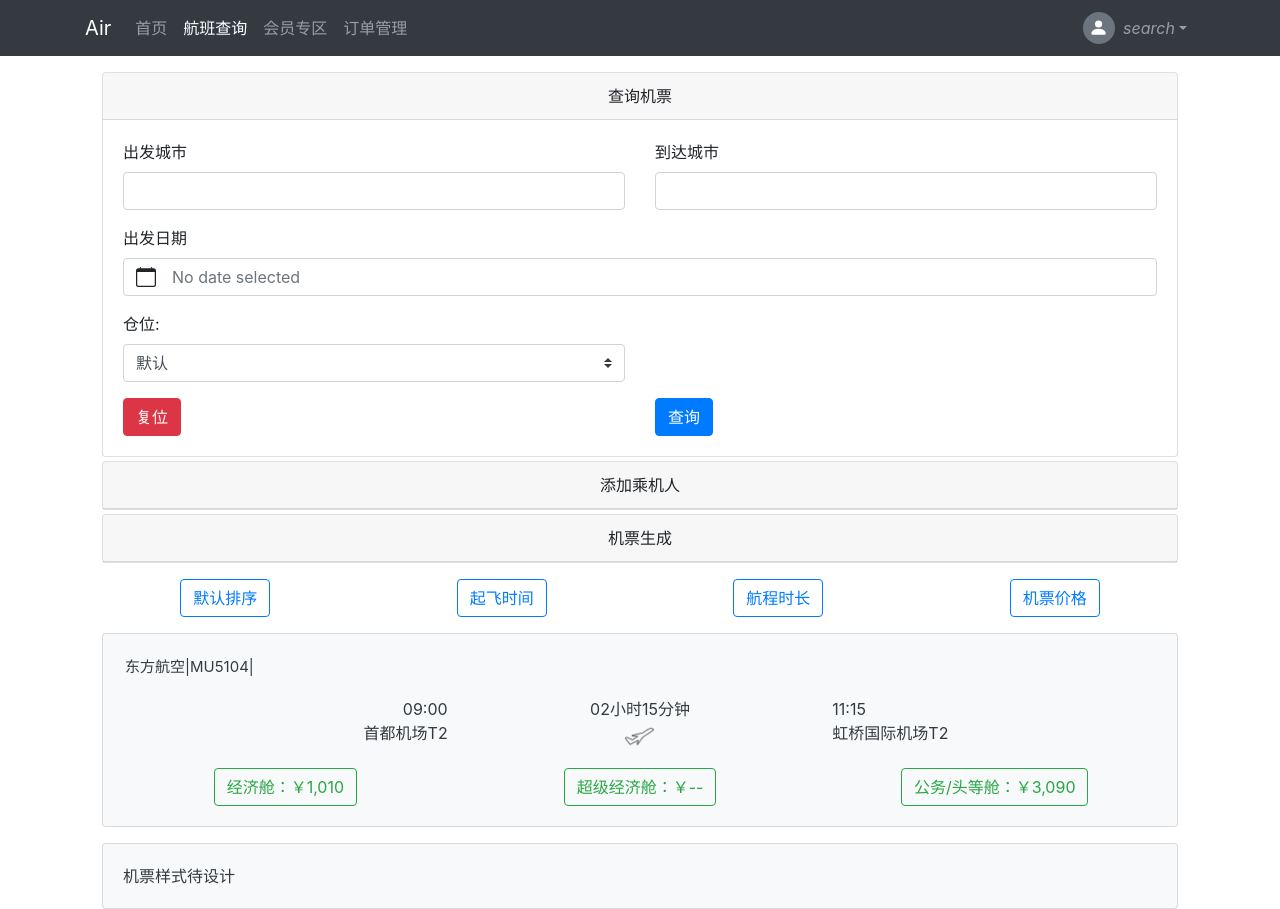
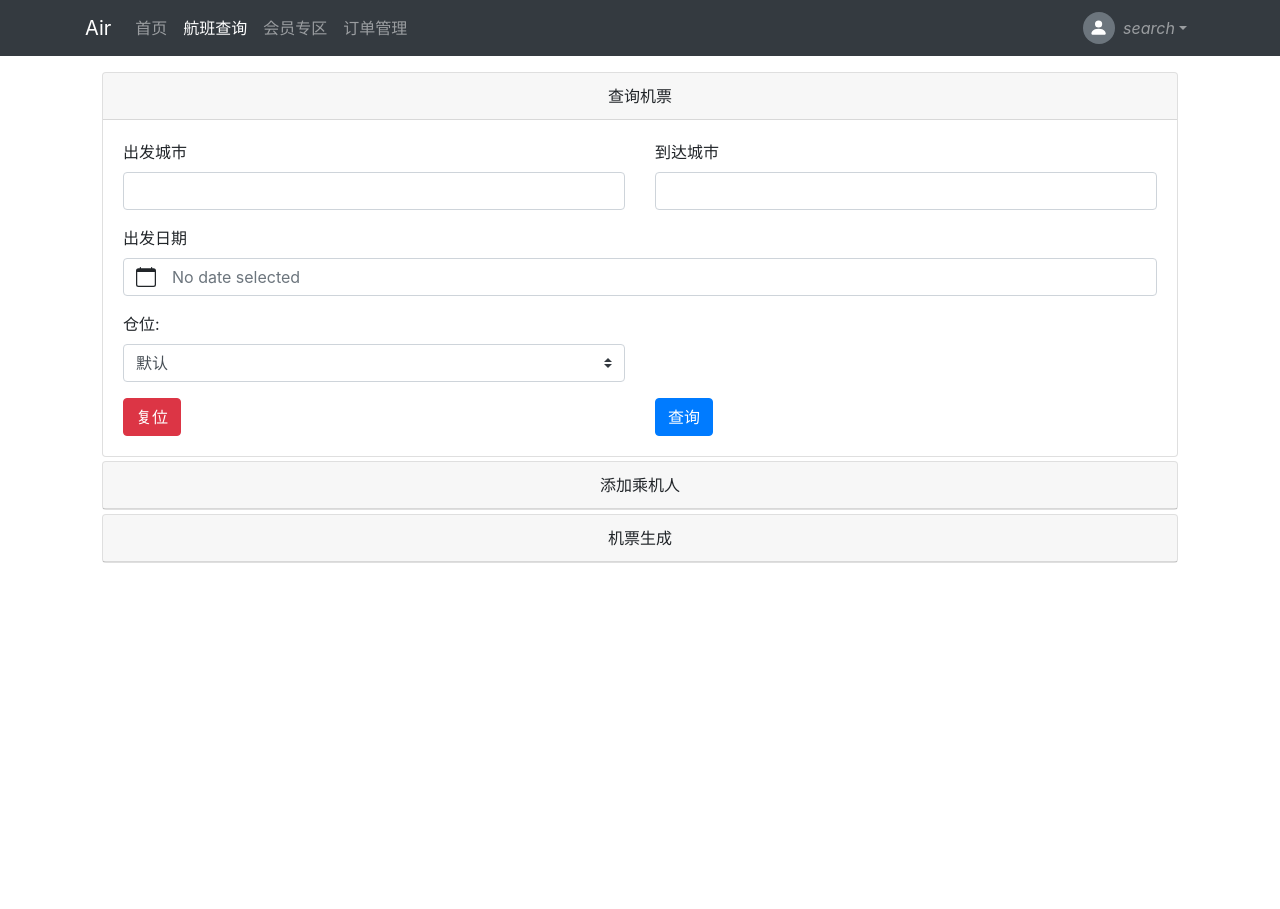
Before and after one commit to GeniusMiaozz/Big-data-based-Airline-Site, a Vue app in the folder frontend/: page /search in a window 1280 px wide. After the commit the page ends 800 px from the top, so only its background shows below. Built offline with nearby package versions, Linux system fonts and the light colour scheme; sample sign-in values are in the browser's storage.

Commit message:
完善订票界面

```diff
--- a/frontend/src/components/AirSearchComps/FlightList.vue
+++ b/frontend/src/components/AirSearchComps/FlightList.vue
@@ -1,5 +1,5 @@
 <template>
-    <div class="small-margin no-padding">
+    <div class="small-margin no-padding" v-show="show">
         <b-row align-h="around" class="card_x">
             <b-col class="button-center">
                 <b-button variant="outline-primary">默认排序</b-button>
@@ -15,56 +15,77 @@
             </b-col>
         </b-row>
 
-        <b-card bg-variant="light" text-variant="dark" class="card_x">
+        <b-card bg-variant="light" text-variant="dark" class="card_x" v-for="item in tickets" :key="item.id">
             <b-row style="margin-bottom: 1em">
-                <b-col><P style="font-size: 15px;margin: 2px">东方航空|MU5104|</P></b-col>
+                <b-col><P style="font-size: 15px;margin: 2px">{{item.airline}}|{{item.flight_number}}|</P></b-col>
             </b-row>
             <b-row>
                 <b-col cols="4" style="text-align: right">
-                    <time>09:00</time>
+                    <time>{{item.departure_time}}</time>
                 </b-col>
                 <b-col cols="4" style="text-align: center">
-                    02小时15分钟
+                    {{item.flight_time}}
                 </b-col>
                 <b-col cols="4" style="text-align: left">
-                    <time>11:15</time>
+                    <time>{{item.landing_time}}</time>
                 </b-col>
             </b-row>
             <b-row>
                 <b-col cols="4" style="text-align: right">
-                    首都机场T2
+                    {{item.departure_airport}}
                 </b-col>
                 <b-col cols="4" style="text-align: center">
                     <img src="../../../public/imgs/plane-logo.png" alt="logo" width="31px">
                 </b-col>
                 <b-col cols="4" style="text-align: left">
-                    虹桥国际机场T2
+                    {{item.landing_airport}}
                 </b-col>
             </b-row>
             <b-row style="margin-top: 1em">
                 <b-col class="button-center">
-                    <b-button variant="outline-success">经济舱：￥1,010</b-button>
+                    <b-button variant="outline-success">经济舱：￥{{item.economy_class}}</b-button>
                 </b-col>
                 <b-col class="button-center">
-                    <b-button variant="outline-success">超级经济舱：￥--</b-button>
-
+                    <b-button variant="outline-success">超级经济舱：￥{{item.s_economy_class}}</b-button>
                 </b-col>
                 <b-col class="button-center">
-                    <b-button variant="outline-success"> 公务/头等舱：￥3,090</b-button>
+                    <b-button variant="outline-success"> 公务/头等舱：￥{{item.first_class}}</b-button>
                 </b-col>
             </b-row>
-        </b-card>
-        <b-card bg-variant="light" text-variant="dark" class="card_x">
-            <b-card-text>
-                机票样式待设计
-            </b-card-text>
         </b-card>
     </div>
 </template>
 
 <script>
+    import Msg from "./msg.js"
+
     export default {
-        name: "FlightList"
+        name: "FlightList",
+        data() {
+            return {
+                show: false,
+                tickets: []
+            }
+        },
+        methods: {
+            loadTickets() {
+                const obj = this;
+                const url = "json\\ticketsList.json";
+                this.$axios.get(url).then(
+                    function (res) {
+                        obj.tickets = res.data;
+                        obj.show = true;
+                    }
+                )
+            }
+        },
+        mounted: function () {
+            var _this = this
+            Msg.$on('val', function (m) {
+                _this.loadTickets()
+            })
+        }
+
     }
 </script>
 
--- a/frontend/src/components/AirSearchComps/SearchTicket.vue
+++ b/frontend/src/components/AirSearchComps/SearchTicket.vue
@@ -70,6 +70,7 @@
 </template>
 
 <script>
+    import Msg from "./msg.js"
     export default {
         name: "SearchTicket",
         data() {
@@ -92,7 +93,8 @@
         methods: {
             onSubmit(evt) {
                 evt.preventDefault()
-                alert(JSON.stringify(this.form))
+                console.log(JSON.stringify(this.form))
+                Msg.$emit("val","1")
             },
             onReset(evt) {
                 evt.preventDefault()
@@ -107,8 +109,8 @@
                 this.$nextTick(() => {
                     this.show = true
                 })
-            }
-        }
+            },
+        },
     }
 </script>
 
--- /dev/null
+++ b/frontend/src/components/AirSearchComps/msg.js
@@ -0,0 +1,3 @@
+import Vue from 'vue'
+
+export default new Vue
```
Also changed, not shown: frontend/public/json/ticketsList.json (added, +28 -0 lines).
